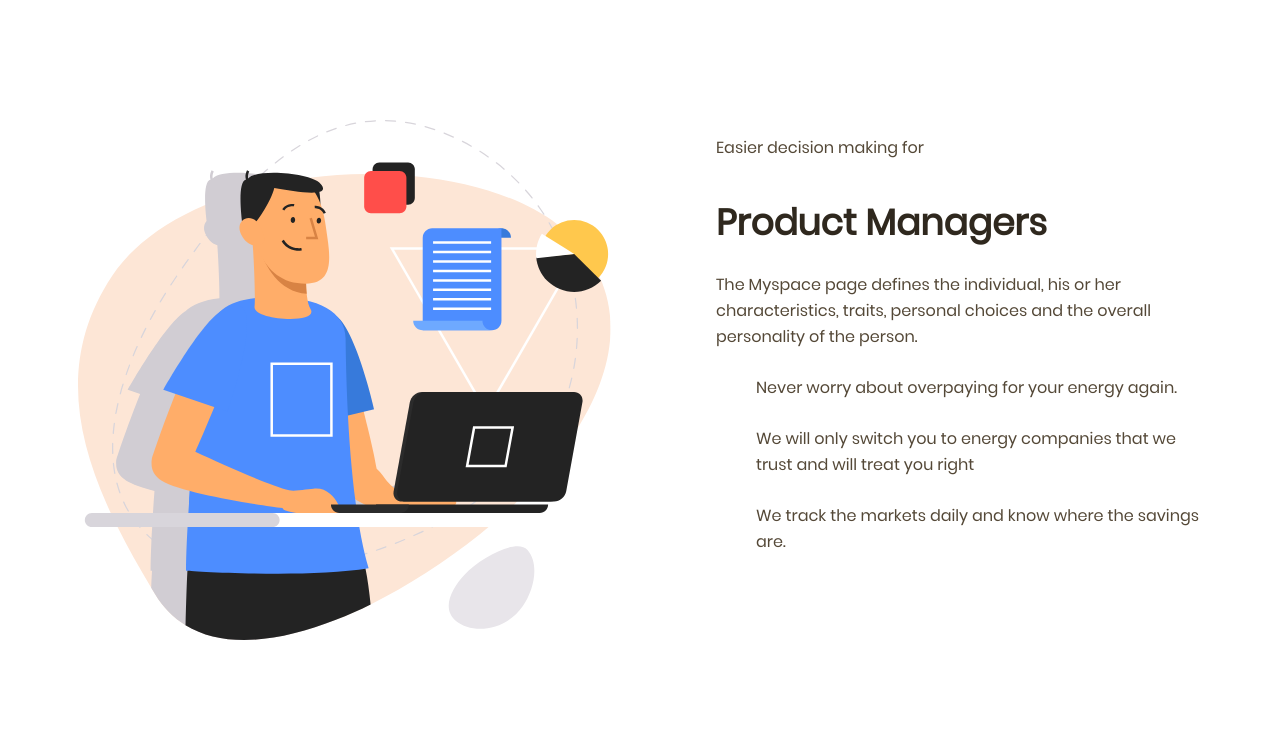
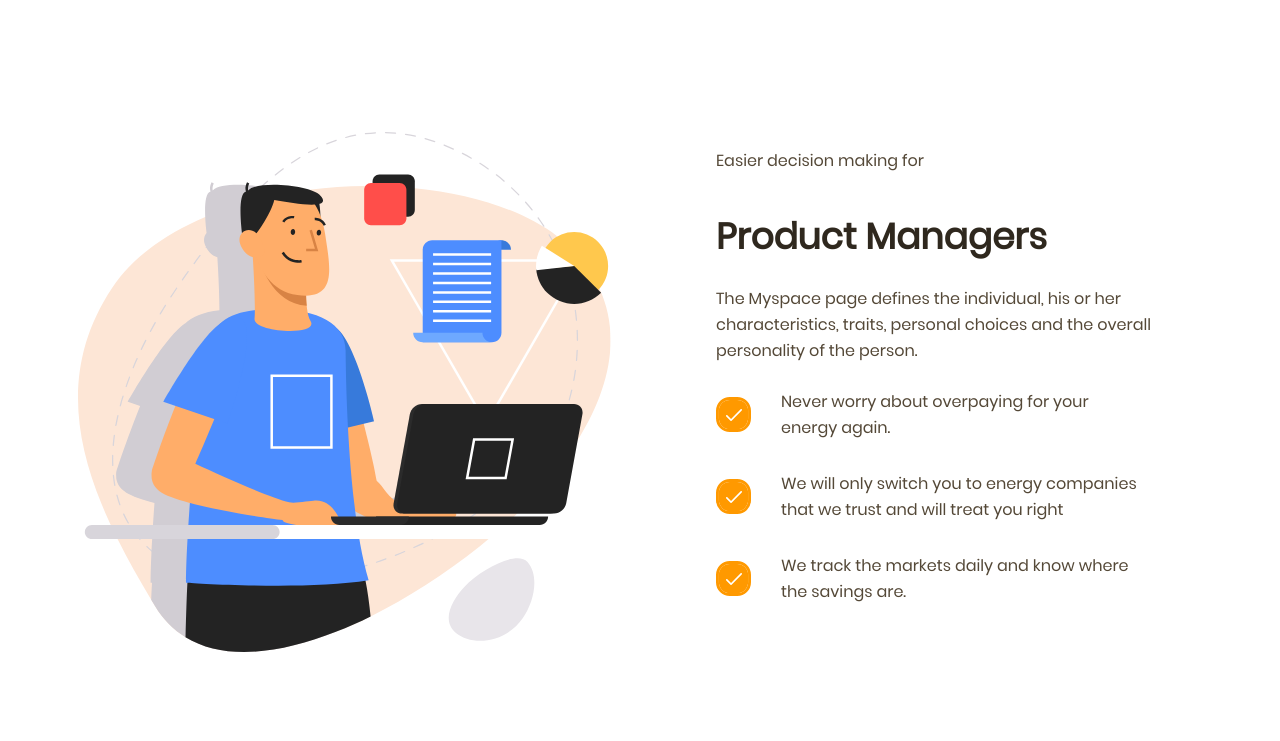
Before and after one commit to Sergey-Filippov/Productly, a plain HTML site: page index.html in a window 1280 px wide. Shown: the part 2038-2779 px from the top of the page. Drawn offline with Linux system fonts and the light colour scheme; files whose address does not match are found by name.

Commit message:
direction prepared

```diff
--- a/styles__css/style.css
+++ b/styles__css/style.css
@@ -208,18 +208,15 @@
 .direction__item {
     display: flex;
     justify-content: space-between;
-    margin-bottom: 100px;
+    margin-bottom: 110px;
 }
 
 .direction__item-prevu {
-    font-weight: 500;
-    font-size: 16px;
-    line-height: 24px;
     margin-bottom: 3px;
 }
 
 .direction__item-content {
-    width: 486px;
+    max-width: 486px;
 }
 
 .direction__item-title-first {
@@ -246,11 +243,24 @@
 }
 .direction__item-content ul {
     list-style-type:none;
+    padding-left: 0;
+    max-width: 430px;
+
+}
+.direction__item-content li{
+    padding-left: 65px;
+    position: relative;
+    margin-bottom: 30px;
+
+
 }
 .direction__item-content li::before {
     content: " ";
+    position: absolute;
     width: 35px;
     height: 35px;
     background-image: url(../images/yes.svg);
+    left: 0;
+    top: 8px;
 
 }
```
